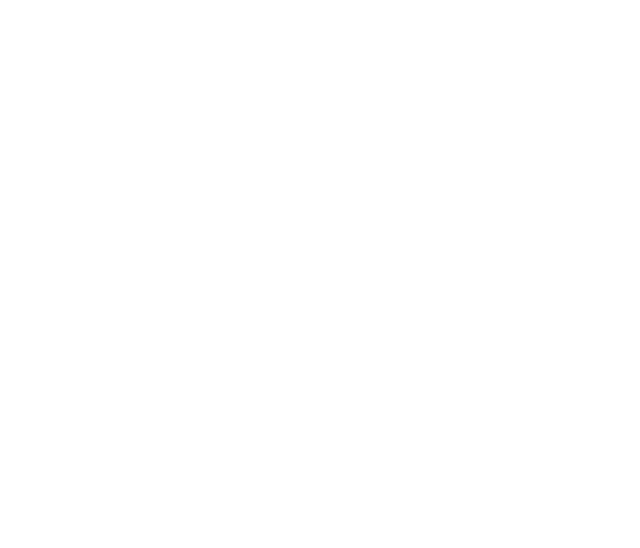
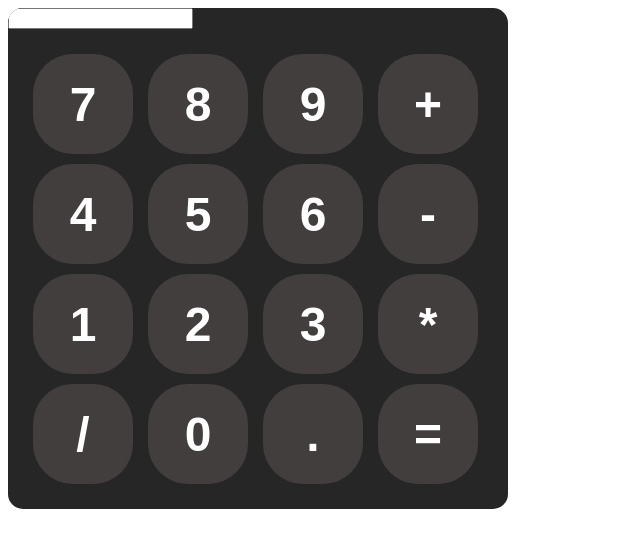
Before and after one commit to chrislloyd876/calculator, a plain HTML site: page index.html in a window 1280 px wide. Shown: the whole page, without its empty margins (0-640 px from the left). Drawn offline with Linux system fonts and the light colour scheme.

Commit message:
Create calculator buttons
Created all the number and calculation buttons. Created the display
screen and added styles to the buttons.

```diff
--- a/index.html
+++ b/index.html
@@ -1,11 +1,17 @@
 <!DOCTYPE html>
-<html>
+<html lang="en">
     <head>
         <meta charset="utf-8">
         <title>Calculator</title>
+        <script src="javascript.js"></script>
+        <link rel="stylesheet"  href="styles.css">
     </head>
     <body>
         <script>
+            let operandOne = '';
+            let operandTwo = '';
+            let operator = '';
+
             //Calculation functions
             function add(previousNum, currentNum){
                 answer = previousNum + currentNum;
@@ -29,8 +35,6 @@
                 answer = previousNum * currentNum;
                 return answer;
             }
-
-            console.log(add(5, 10));
 
             // function operate(previousNum, currentNum){
             //     let quotient;
@@ -56,5 +60,26 @@
             //     previousNum = " ";
             // }
         </script>
+        <div id="calculator">
+            <input id="display" readonly>
+            <div id="calcButtons">
+                <button onclick="addToDisplay('7')">7</button>
+                <button onclick="addToDisplay('8')">8</button>
+                <button onclick="addToDisplay('9')">9</button>
+                <button onclick="addToDisplay('+')">+</button>
+                <button onclick="addToDisplay('4')">4</button>
+                <button onclick="addToDisplay('5')">5</button>
+                <button onclick="addToDisplay('6')">6</button>
+                <button onclick="addToDisplay('-')">-</button>
+                <button onclick="addToDisplay('1')">1</button>
+                <button onclick="addToDisplay('2')">2</button>
+                <button onclick="addToDisplay('3')">3</button>
+                <button onclick="addToDisplay('*')">*</button>
+                <button onclick="addToDisplay('/')">/</button>
+                <button onclick="addToDisplay('0')">0</button>
+                <button onclick="addToDisplay('.')">.</button>
+                <button onclick="operate()">=</button>
+            </div>
+        </div>
     </body>
 </html>
--- /dev/null
+++ b/styles.css
@@ -0,0 +1,26 @@
+#calculator{
+    font-family: Arial, Helvetica, sans-serif;
+    background-color: hsl(0, 0%, 15%);
+    max-width: 500px;
+    border-radius: 15px;
+    overflow: hidden;
+}
+
+button{
+    width: 100px;
+    height: 100px;
+    border-radius: 40%;
+    border: none;
+    background-color: hsl(0, 3%, 25%);
+    color: white;
+    font-size: 3rem;
+    font-weight: bold;
+    cursor: pointer;
+}
+
+#calcButtons{
+    display: grid;
+    grid-template-columns: repeat(4, 1fr);
+    gap: 10px;
+    padding: 25px;
+}
```
Also changed, not shown: javascript.js (added).
